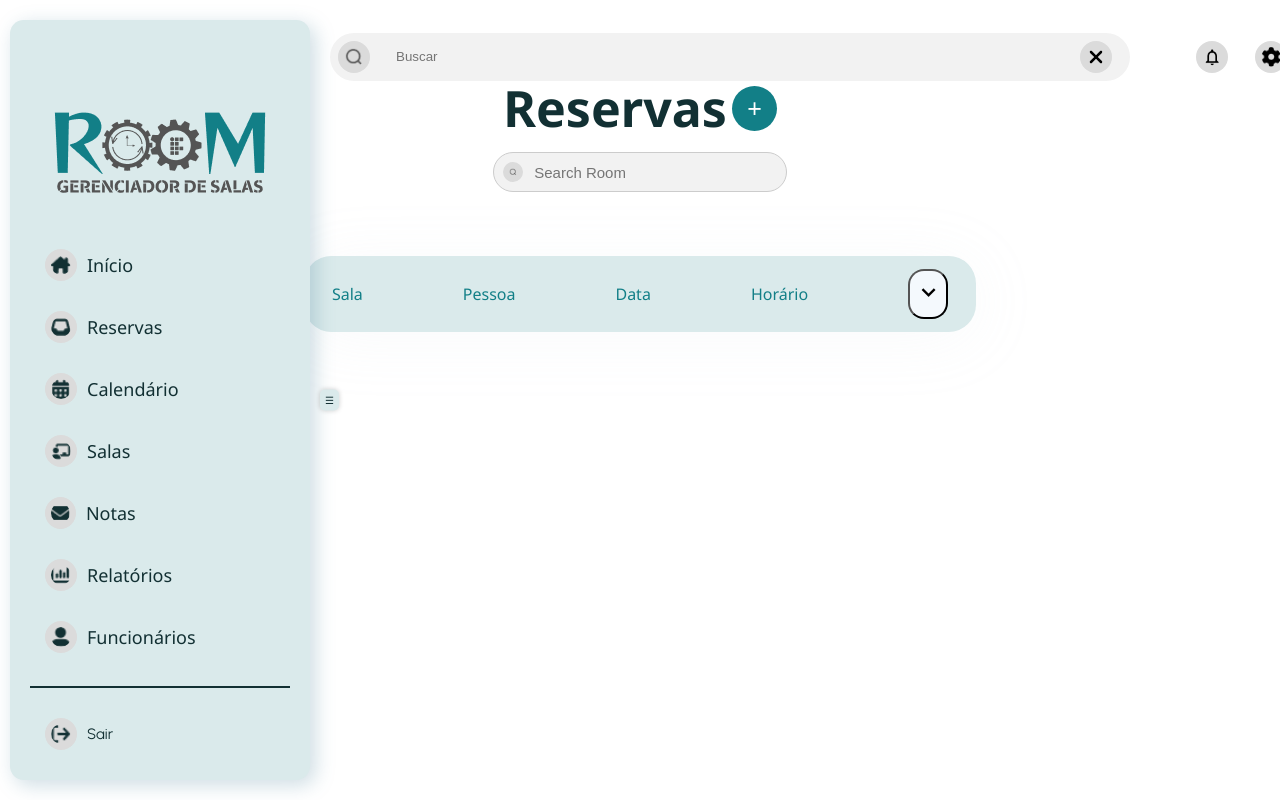
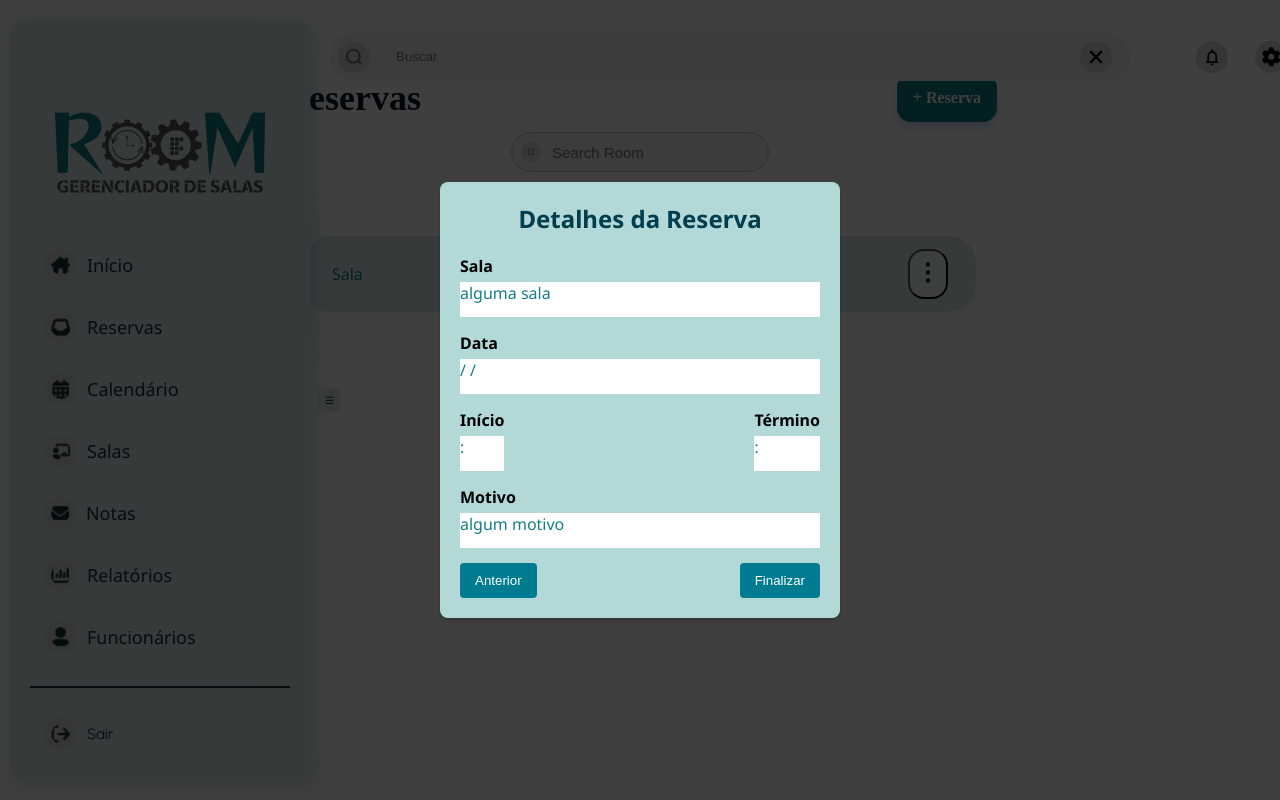
Before and after one commit to JETEJ-Org/GerenciadorDeSalas, a React (Create React App) app: page /reserva in a window 1280 px wide. Both pictures are taken after a click on the button 928 px from the left and 293 px from the top of the page. Built offline with nearby package versions, Linux system fonts and the light colour scheme.

Commit message:
Detalhes de sala e correção CSS.

```diff
--- a/src/components/reserva/detalhes-reserva/Detalhes.css
+++ b/src/components/reserva/detalhes-reserva/Detalhes.css
@@ -0,0 +1,77 @@
+.overlay {
+    position: fixed;
+    top: 0;
+    left: 0;
+    width: 100vw;
+    height: 100vh;
+    background: rgba(0, 0, 0, 0.5);
+    display: flex;
+    justify-content: center;
+    align-items: center;
+    z-index: 1000;
+}
+
+.popup {
+    background: #b2d8d8;
+    padding: 20px;
+    border-radius: 8px;
+    width: 400px;
+    max-width: 90%;
+    box-shadow: 0 4px 6px rgba(0, 0, 0, 0.1);
+    text-align: center;
+  }
+
+  .info{
+    text-align: flex;
+    height: 35px;
+    background-color: white;
+  }
+
+  .popup h2 {
+    margin-bottom: 20px;
+    color: #003d4d;
+  }
+
+  .form-group {
+    margin-bottom: 15px;
+    text-align: left;
+  }
+
+  .form-group label {
+    display: block;
+    font-weight: bold;
+    margin-bottom: 5px;
+  }
+
+  .form-group input,
+  .form-group textarea {
+    width: 100%;
+    padding: 8px;
+    border: 1px solid #ccc;
+    border-radius: 4px;
+  }
+
+  .time-group {
+    display: flex;
+    justify-content: space-between;
+    gap: 10px;
+  }
+
+  .actions {
+    display: flex;
+    justify-content: space-between;
+    gap: 10px;
+  }
+
+  .actions button {
+    background-color: #007c91;
+    color: white;
+    border: none;
+    border-radius: 4px;
+    padding: 10px 15px;
+    cursor: pointer;
+  }
+
+  .actions button:hover {
+    background-color: #005f6b;
+  }
--- a/src/components/reserva/detalhes-reserva/Detalhes.js
+++ b/src/components/reserva/detalhes-reserva/Detalhes.js
@@ -0,0 +1,49 @@
+import React from "react";
+import "./Detalhes.css";
+
+
+//Código provisório, apenas para ver se o pop-up aparece.
+
+const Detalhar = ({ isVisible, onClose }) => {
+  if (!isVisible) return null;
+
+  return (
+    <div className="overlay">
+      <div className="popup">
+        <h2>Detalhes da Reserva</h2>
+        <form>
+          <div className="form-group">
+            <label>Sala</label>
+            <p className="info" id="sala">alguma sala </p>
+          </div>
+          <div className="form-group">
+            <label>Data</label>
+            <p className="info" id="data"> / / </p>
+          </div>
+          <div className="form-group time-group">
+            <div>
+              <label>Início</label>
+              <p className="info" id="hora_inicio"> : </p>
+            </div>
+            <div>
+              <label>Término</label>
+              <p className="info" id="hora_fim"> : </p>
+            </div>
+          </div>
+          <div className="form-group">
+            <label>Motivo</label>
+            <p className="info" id="motivo_reserva">algum motivo </p>
+          </div>
+          <div className="actions">
+            <button type="button" onClick={onClose}>
+              Anterior
+            </button>
+            <button type="submit">Finalizar</button>
+          </div>
+        </form>
+      </div>
+    </div>
+  );
+};
+
+export default Detalhar;
--- a/src/components/reserva/nova-reserva/Reservar.js
+++ b/src/components/reserva/nova-reserva/Reservar.js
@@ -10,7 +10,7 @@ const Reservar = ({ isVisible, onClose }) => {
   return (
     <div className="overlay">
       <div className="popup">
-        <h2>Detalhes da Reserva</h2>
+        <h2>Nova Reserva</h2>
         <form>
           <div className="form-group">
             <label>Sala</label>
--- a/src/routes/Reserva/Reserva.css
+++ b/src/routes/Reserva/Reserva.css
@@ -43,33 +43,44 @@ main {
 }
 
 h1 {
-    margin: 0;
-    font-size: 50px;
-    text-align: center;
+    margin-left: -100%;
+    margin-right: 100%;
+    /*text-align: center;*/
     color: #123033;
-    font-family: "Noto Sans";
+    font-weight: 700;
+    line-height: normal;
+    color: #0A1629;
+    font-family: "Nunito Sans";
+    font-size: 36px;
     font-style: normal;
     font-weight: 700;
     line-height: normal;
 }
 
-.reserve {
-    width: 50px;
-    height: 45px;
-    border-radius: 200px;
+.newreserve_button {
+    width: 100px;
+    height: 48px;
+    flex-shrink: 0;
     display: flex;
     align-items: center;
     justify-content: center;
-    font-size: 25px;
     cursor: pointer;
     border: none;
     background-color: #127F87;
-    color: white;
-    margin-left: 2%;
+    font-family: "Nunito Sans";
+    font-size: 16px;
+    font-style: normal;
+    font-weight: 700;
+    line-height: normal;
+    margin-left: 100%;
     transition: background-color 0.3s ease;
+    border-radius: 14px;
+    box-shadow: 0px 6px 12px 0px rgba(63, 140, 255, 0.26);
+    color: #FFF;
+
 }
 
-.reserve:hover {
+.newreserve_button:hover {
     background-color: #0e5c61;
 }
 
--- a/src/routes/Reserva/Reserva.js
+++ b/src/routes/Reserva/Reserva.js
@@ -6,8 +6,9 @@ import Sidebar from "../../components/sidebar/sidebar";
 import Header from "../../components/header/header";
 
 import Reservar from "../../components/reserva/nova-reserva/Reservar";
+import Detalhar from "../../components/reserva/detalhes-reserva/Detalhes";
 
-import More from "../../assets/header_images/Keyboard arrow down.png";
+import More from "../../assets/header_images/more.png";
 import Search from "../../assets/header_images/search.png";
 
 const Reserva = () => {
@@ -15,6 +16,7 @@ const Reserva = () => {
   const togglePopup = () => {
     setPopupVisible(!isPopupVisible);
   }
+
 
 
   return (
@@ -27,7 +29,7 @@ const Reserva = () => {
         <div className="topcontainer">
           <div className="top">
             <h1>Reservas</h1>
-            <button className="reserve" onClick={togglePopup}>+
+            <button className="newreserve_button" onClick={togglePopup}>+ Reserva
             <Reservar isVisible={isPopupVisible} onClose={togglePopup}/>
             </button>
           </div>
@@ -44,7 +46,8 @@ const Reserva = () => {
             <p id="info2">Pessoa</p>
             <p id="info3">Data</p>
             <p id="info4">Horário</p>
-            <button className="moreinfo"><img src={More} alt="More Info"/></button>
+            <button className="moreinfo" onClick={togglePopup}><img src={More} alt="More Info"/></button>
+            <Detalhar isVisible={isPopupVisible} onClose={togglePopup}/>
           </div>
         </div>
         {/*<div className="pages_count">
```
Also changed, not shown: src/assets/header_images/more.png (added).
